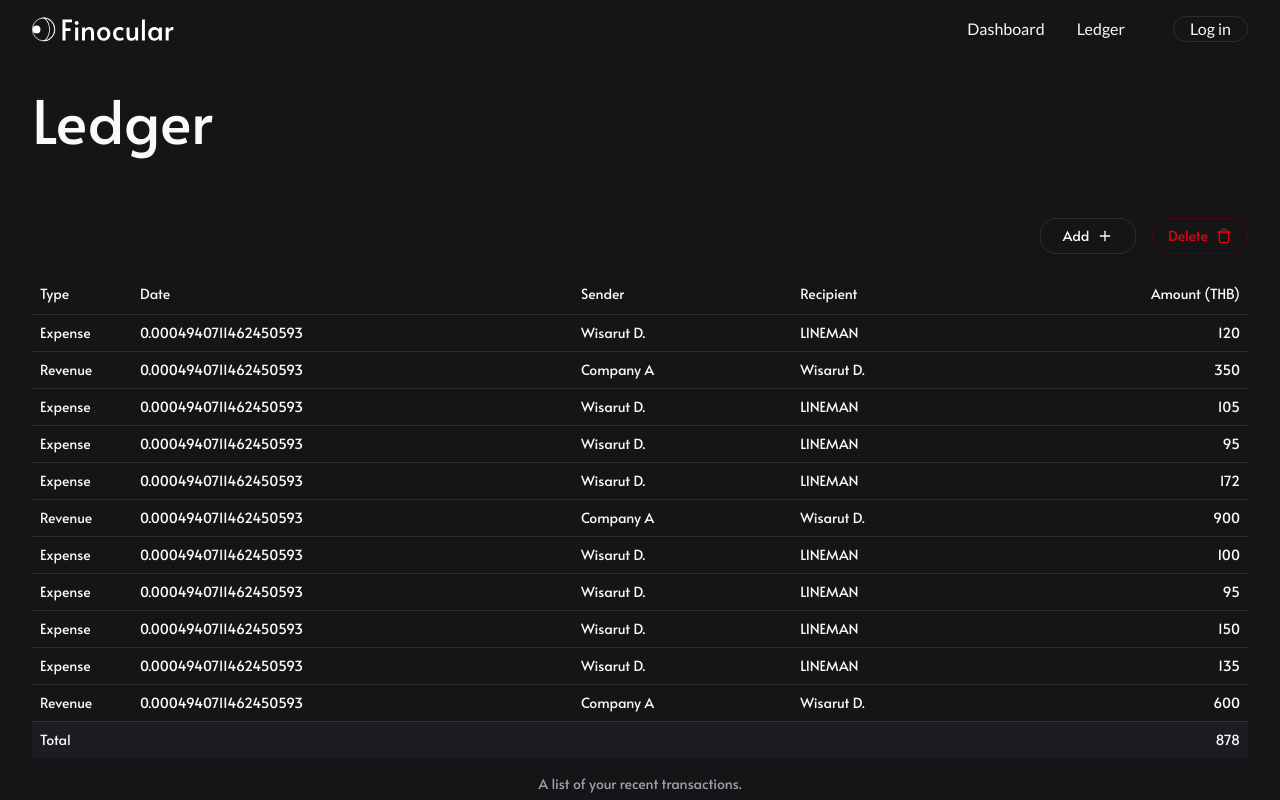
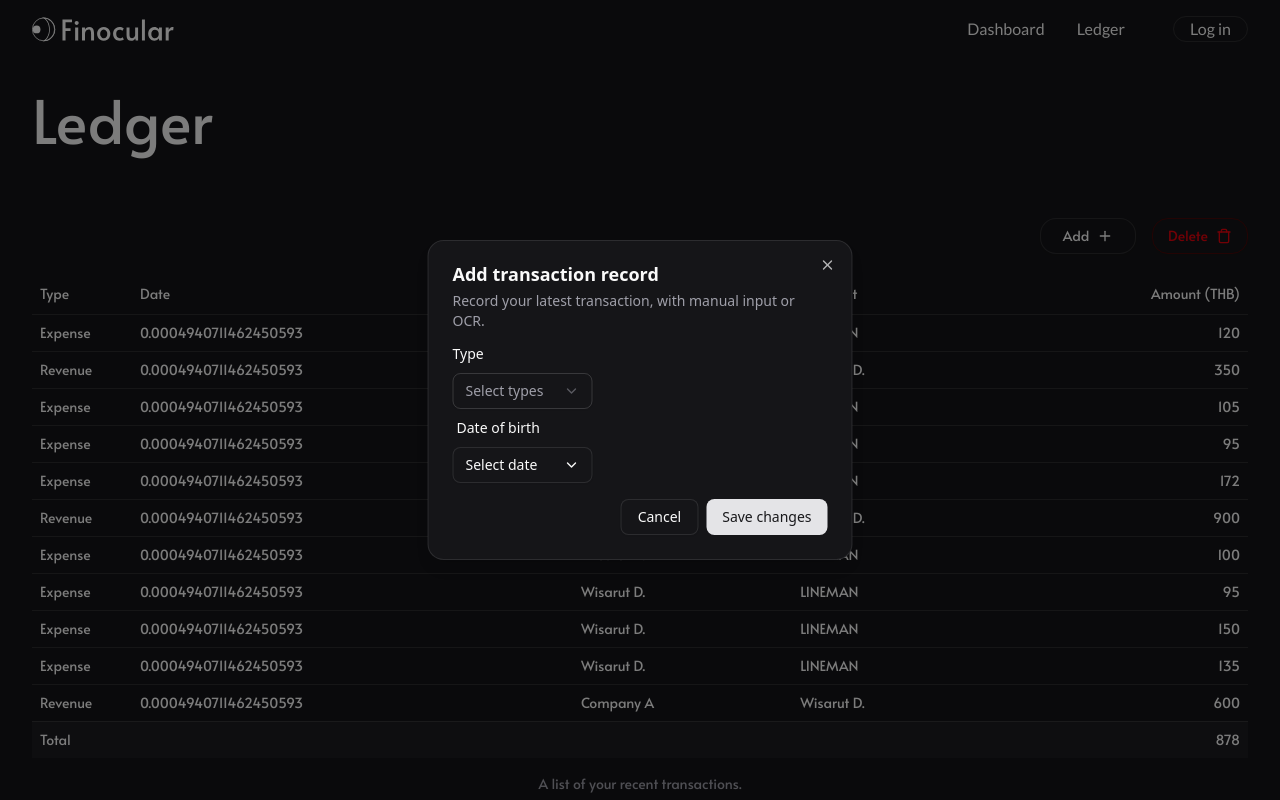
Before and after one commit to dwisarut/finocular, a React (Vite) app: page /ledger in a window 1280 px wide. Both pictures are taken after a click on the button "Add". Shown: the top 800 px of the page. Built offline with nearby package versions, Linux system fonts and the light colour scheme.

Commit message:
feat: add button with modal

```diff
--- /dev/null
+++ b/src/components/AddButton.tsx
@@ -0,0 +1,118 @@
+import { Button } from "./ui/button";
+import {
+  Dialog,
+  DialogClose,
+  DialogContent,
+  DialogDescription,
+  DialogFooter,
+  DialogHeader,
+  DialogTitle,
+  DialogTrigger,
+} from "./ui/dialog";
+import {
+  Select,
+  SelectContent,
+  SelectGroup,
+  SelectItem,
+  SelectLabel,
+  SelectTrigger,
+  SelectValue,
+} from "./ui/select";
+import { Label } from "./ui/label";
+import { Plus, ChevronDownIcon } from "lucide-react";
+import { useState } from "react";
+import { Popover, PopoverTrigger, PopoverContent } from "./ui/popover";
+import { Calendar } from "./ui/calendar";
+
+function AddButton() {
+  const [open, setOpen] = useState(false);
+  const [date, setDate] = useState<Date | undefined>(undefined);
+
+  return (
+    <>
+      <Dialog>
+        <form>
+          <DialogTrigger asChild>
+            <Button
+              variant="outline"
+              className="rounded-2xl w-24 hover:cursor-pointer"
+            >
+              Add
+              <Plus />
+            </Button>
+          </DialogTrigger>
+          <DialogContent className="sm:max-w-[425px] rounded-2xl">
+            <DialogHeader>
+              <DialogTitle>Add transaction record</DialogTitle>
+              <DialogDescription>
+                Record your latest transaction, with manual input or OCR.
+              </DialogDescription>
+            </DialogHeader>
+            <div className="flex flex-col gap-3">
+              <Label htmlFor="type">Type</Label>
+              <Select>
+                <SelectTrigger id="type" className="w-[140px] rounded-[0.5rem]">
+                  <SelectValue placeholder="Select types" />
+                </SelectTrigger>
+                <SelectContent className="rounded-[0.5rem] w-[140px]">
+                  <SelectGroup>
+                    <SelectLabel>Types</SelectLabel>
+                    <SelectItem value="revenue">Revenue</SelectItem>
+                    <SelectItem value="expense">Expense</SelectItem>
+                  </SelectGroup>
+                </SelectContent>
+              </Select>
+              <Label htmlFor="date" className="px-1">
+                Date of birth
+              </Label>
+              <Popover open={open} onOpenChange={setOpen}>
+                <PopoverTrigger asChild>
+                  <Button
+                    variant="outline"
+                    id="date"
+                    className="w-[140px] justify-between font-normal rounded-[0.5rem]"
+                  >
+                    {date ? date.toLocaleDateString() : "Select date"}
+                    <ChevronDownIcon />
+                  </Button>
+                </PopoverTrigger>
+                <PopoverContent
+                  className="w-auto overflow-hidden p-0 rounded-[0.5rem]"
+                  align="start"
+                >
+                  <Calendar
+                    mode="single"
+                    selected={date}
+                    captionLayout="dropdown"
+                    onSelect={(date) => {
+                      setDate(date);
+                      setOpen(false);
+                    }}
+                  />
+                </PopoverContent>
+              </Popover>
+            </div>
+            <DialogFooter>
+              <DialogClose asChild>
+                <Button
+                  variant="outline"
+                  className="rounded-[0.5rem] hover:cursor-pointer"
+                >
+                  Cancel
+                </Button>
+              </DialogClose>
+              <Button
+                type="submit"
+                className="rounded-[0.5rem] hover:cursor-pointer"
+              >
+                Save changes
+              </Button>
+            </DialogFooter>
+          </DialogContent>
+        </form>
+      </Dialog>
+    </>
+  );
+}
+
+export default AddButton;
--- a/src/components/Ledger.tsx
+++ b/src/components/Ledger.tsx
@@ -2,7 +2,8 @@ import { LinkedInLogoIcon, GitHubLogoIcon } from "@radix-ui/react-icons";
 import { Link } from "react-router-dom";
 import LedgerTable from "./LedgerTable";
 import { Button } from "./ui/button";
-import { Plus, Trash } from "lucide-react";
+import { Trash } from "lucide-react";
+import AddButton from "./AddButton";
 
 function Ledger() {
   return (
@@ -12,13 +13,7 @@ function Ledger() {
           Ledger
         </h1>
         <div className="flex justify-end items-center gap-4">
-          <Button
-            variant="outline"
-            className="rounded-2xl w-24 hover:cursor-pointer"
-          >
-            Add
-            <Plus />
-          </Button>
+          <AddButton />
           <Button
             variant="outline"
             className="rounded-2xl w-24 hover:cursor-pointer border-red-950 text-red-600 hover:bg-red-600"
```
